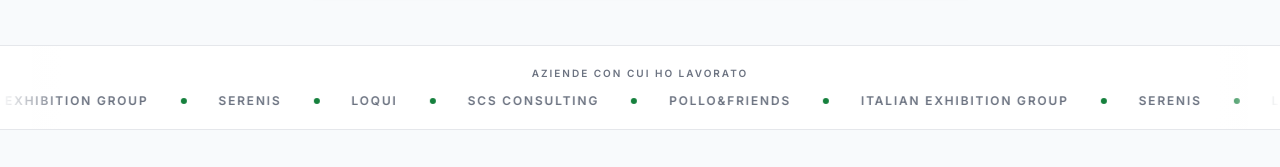
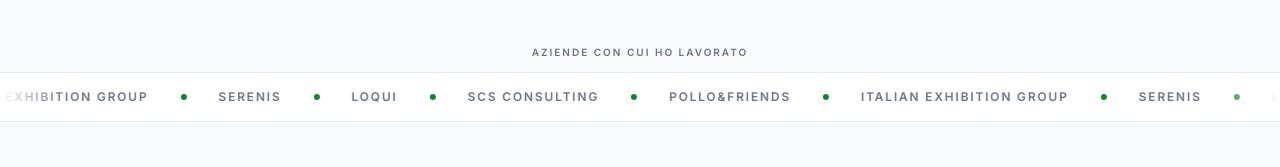
Before and after one commit to Rigos99/andrearighini.com, an Astro site: page / in a window 1280 px wide. Shown: the part 584-751 px from the top of the page. Built offline with nearby package versions, Linux system fonts and the light colour scheme; Astro itself is replaced by a stand-in of ours.

Commit message:
marquee: move caption outside the banner (above, in main content width)

```diff
--- a/src/components/Marquee.astro
+++ b/src/components/Marquee.astro
@@ -10,14 +10,15 @@
 const loopItems = [...t.marquee.items, ...t.marquee.items];
 ---
 
-<section
-  class="relative mb-12 w-screen overflow-hidden border-y border-[var(--color-line)] bg-white py-5"
-  style="left: 50%; right: 50%; margin-left: -50vw; margin-right: -50vw;"
-  aria-label={t.marquee.label}
->
+<section class="mb-12" aria-label={t.marquee.label}>
   <p class="mb-3 text-center text-[10px] font-semibold tracking-[0.2em] text-[var(--color-muted)] uppercase">
     {t.marquee.label}
   </p>
+
+  <div
+    class="relative w-screen overflow-hidden border-y border-[var(--color-line)] bg-white py-4"
+    style="left: 50%; right: 50%; margin-left: -50vw; margin-right: -50vw;"
+  >
     <!-- soft fade on the edges so names dissolve in/out -->
     <div class="pointer-events-none absolute inset-y-0 left-0 z-10 w-16 bg-gradient-to-r from-white to-transparent"></div>
     <div class="pointer-events-none absolute inset-y-0 right-0 z-10 w-16 bg-gradient-to-l from-white to-transparent"></div>
@@ -31,6 +32,7 @@
           </>
         ))
       }
+    </div>
   </div>
 </section>
 
```
Lines whose indentation alone changed are shown as unchanged.
